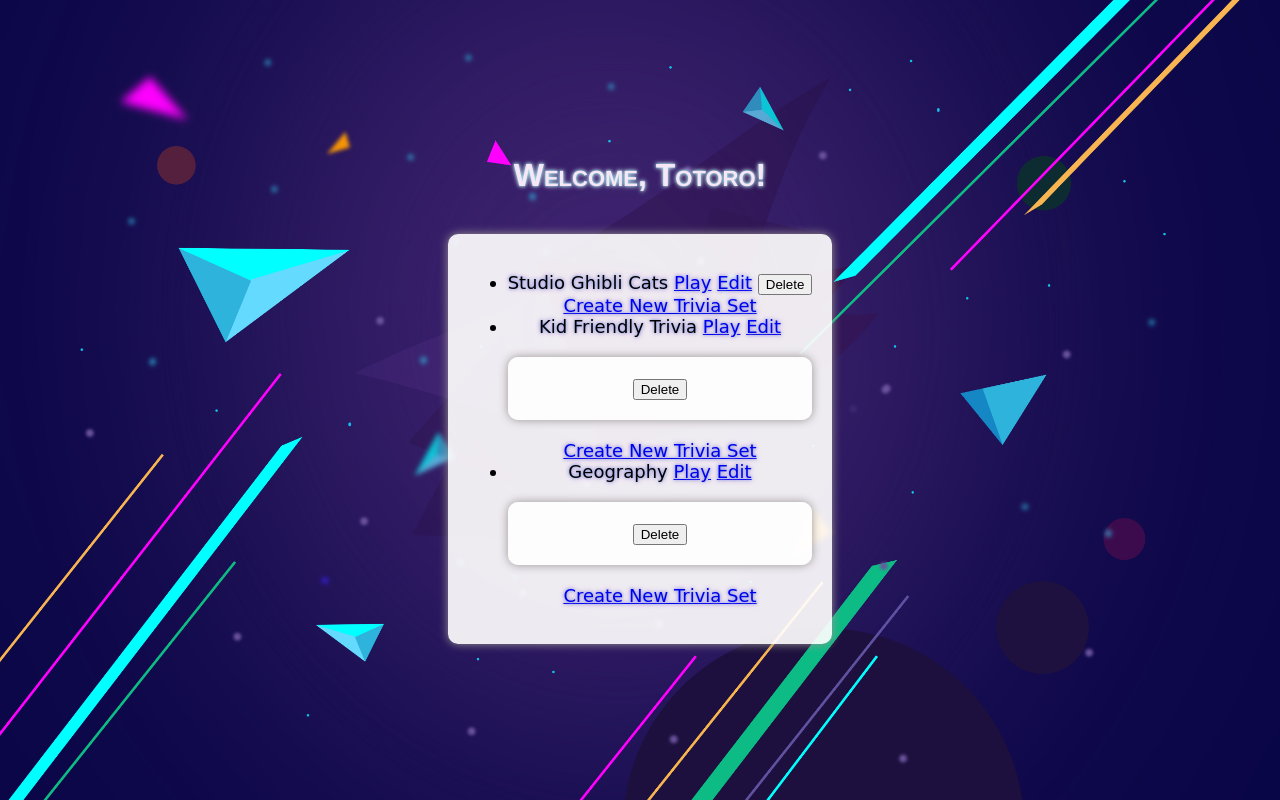
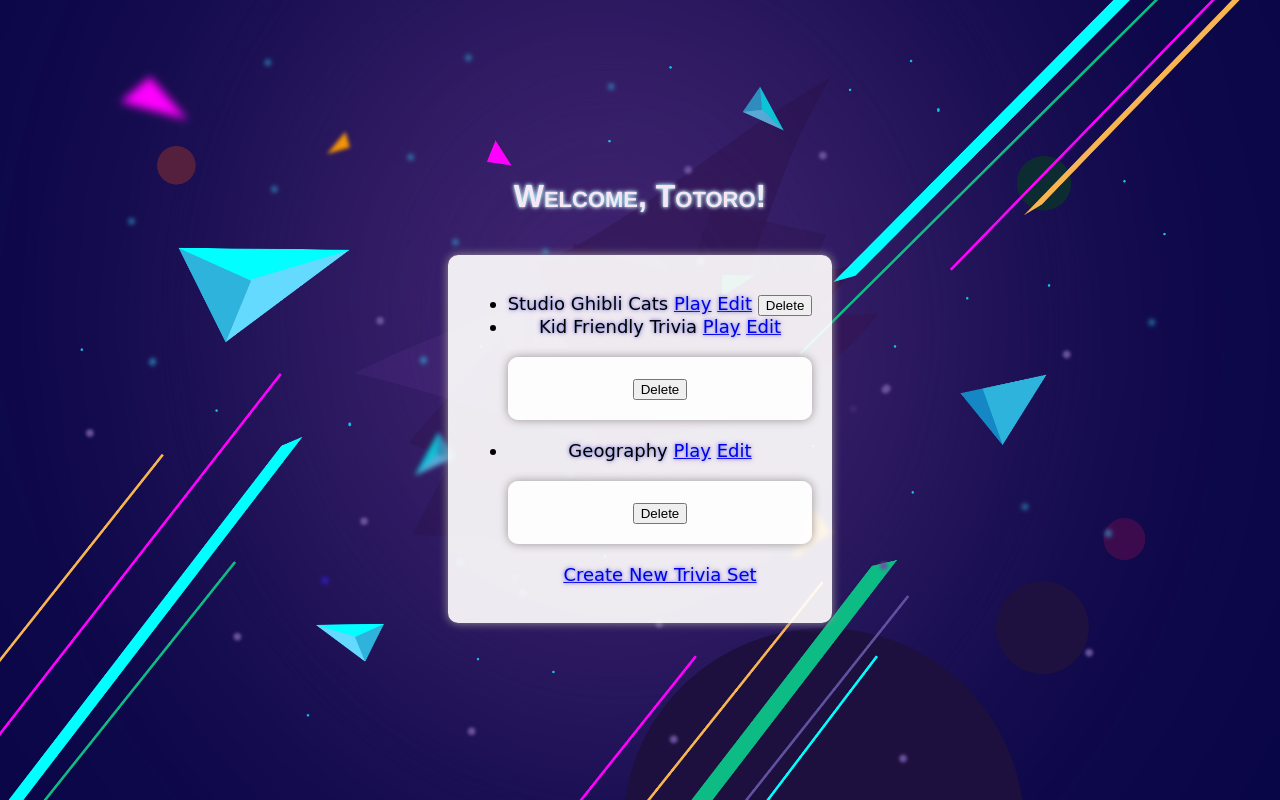
Before and after one commit to Ctrl-Alt-Defeat-200/trivia_app_v4, a Flask app: template templates/dashboard.html in a window 1280 px wide. Run offline with Flask 3, Linux system fonts and the light colour scheme; the template is opened without the code that fills it: values that come from a table or form of the project are taken from there, others are empty; a user stored in the database is signed in; data comes from the database, SQL or seed files in the repository.

Commit message:
moved create trivia set link outside of loop

```diff
--- a/templates/dashboard.html
+++ b/templates/dashboard.html
@@ -18,11 +18,13 @@
                 <form method="POST" action="{{ url_for('delete_trivia_set', trivia_set_id=trivia_set.trivia_set_id) }}">
                     <button type="submit">Delete</button>
                 </form>
-                <!-- Add a button to create a new trivia set -->
-                <a href="{{ url_for('create_trivia_set') }}">Create New Trivia Set</a>
+
+
             </form>
             </li>
         {% endfor %}
+        <!-- Add a button to create a new trivia set -->
+        <a href="{{ url_for('create_trivia_set') }}">Create New Trivia Set</a>
     </ul>
 
 
```
